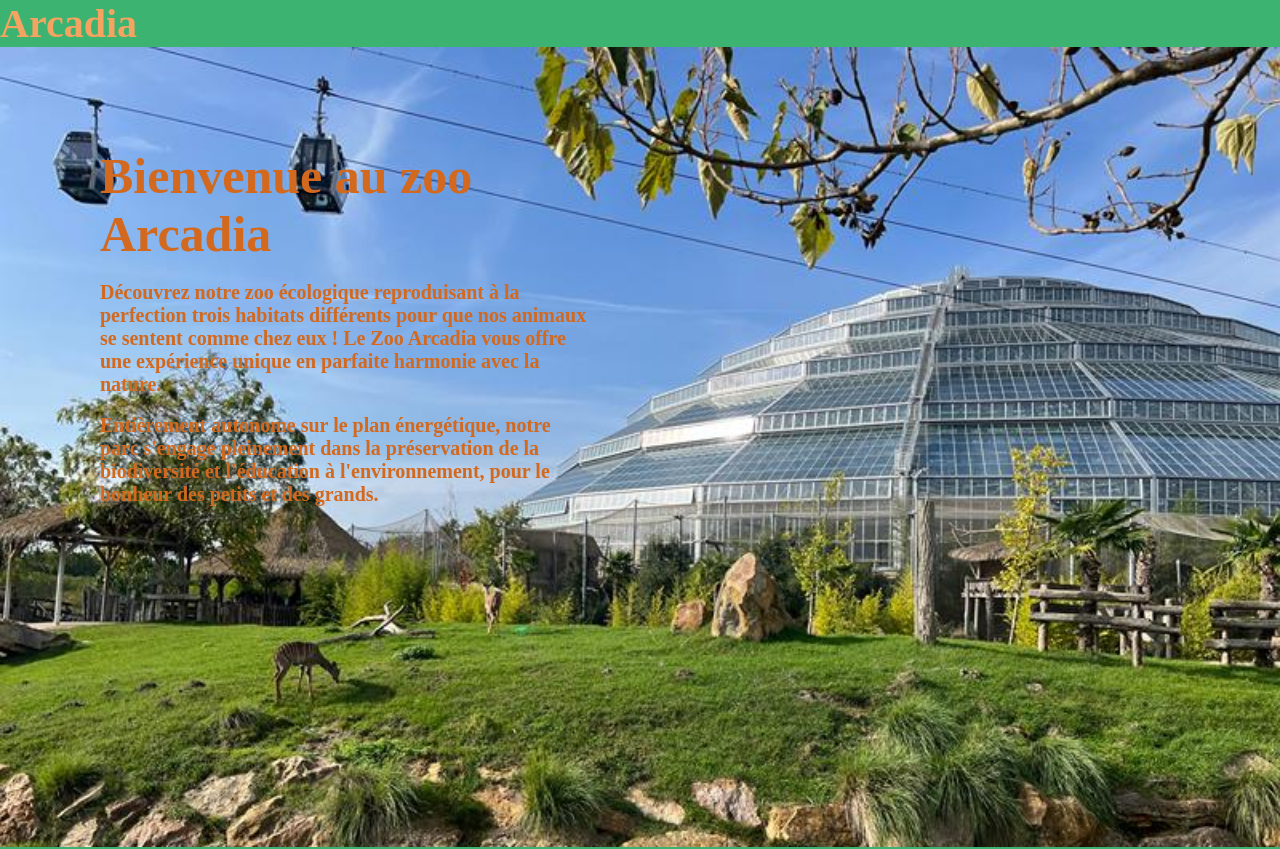
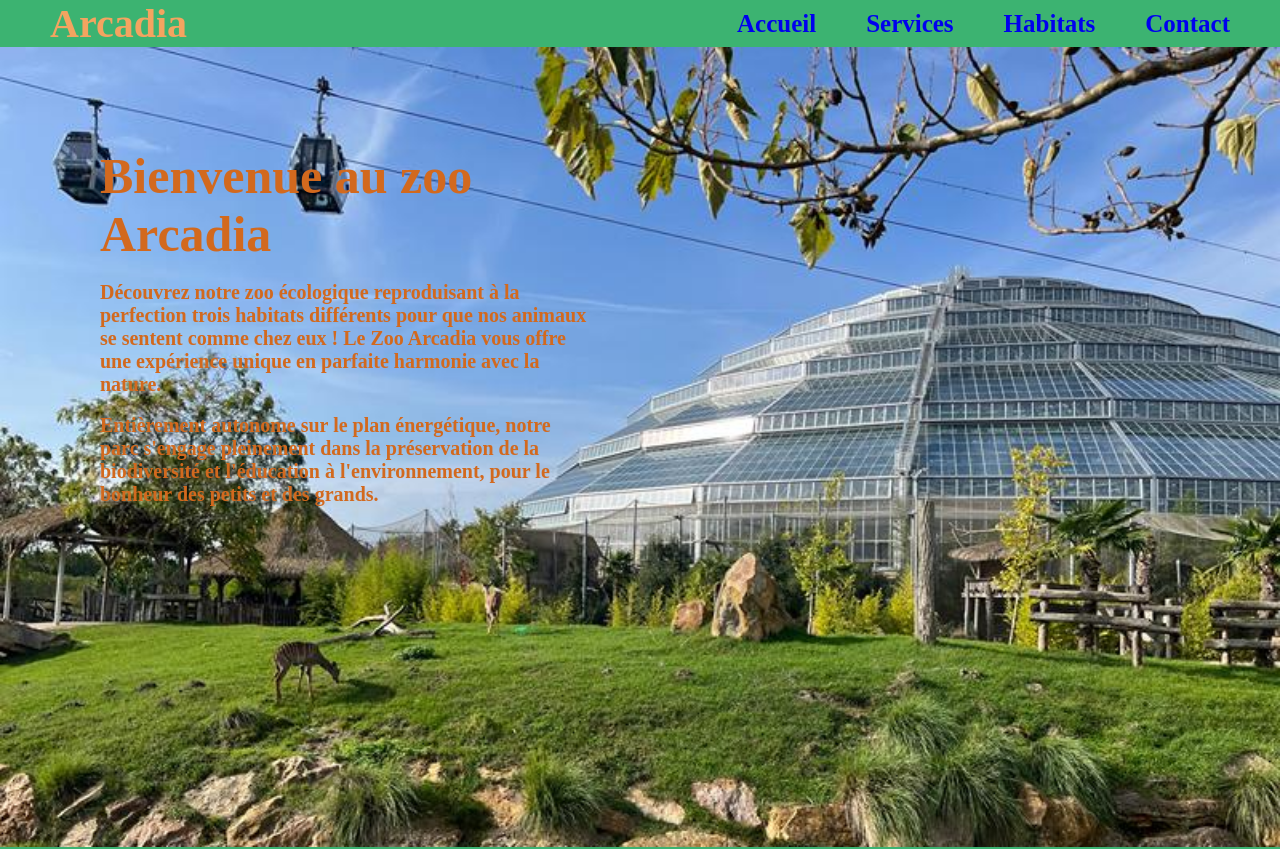
Before and after one commit to AnthonyFerreira91/Arcadia, a React (Vite) app: page / in a window 1280 px wide. Shown: the top 849 px of the page. Built offline with nearby package versions, Linux system fonts and the light colour scheme.

Commit message:
🚧 US2 : MENU > Header > Navbar > Add routes "Home", "Services", "Habitats" & "Contact"

```diff
--- a/src/components/ui/Header.tsx
+++ b/src/components/ui/Header.tsx
@@ -14,4 +14,8 @@ export default function Header() {
 const HeaderStyled = styled.header`
   background: ${theme.colors.primary};
   color: ${theme.colors.secondaire};
+  display: flex;
+  justify-content: space-between;
+  align-items: center;
+  padding: 0 5rem;
 `;
--- a/src/components/ui/Navbar.tsx
+++ b/src/components/ui/Navbar.tsx
@@ -1,7 +1,36 @@
+import { Link } from "react-router-dom";
 import styled from "styled-components";
+import { theme } from "../../theme/Theme";
 
 export default function Navbar() {
-  return <NavbarStyled></NavbarStyled>;
+  return (
+    <NavbarStyled>
+      <Link to="/">
+        <h3>Accueil</h3>
+      </Link>
+      <Link to="/services">
+        <h3>Services</h3>
+      </Link>
+      <Link to="/habitats">
+        <h3>Habitats</h3>
+      </Link>
+      <Link to="/contact">
+        <h3>Contact</h3>
+      </Link>
+    </NavbarStyled>
+  );
 }
 
-const NavbarStyled = styled.nav``;
+const NavbarStyled = styled.nav`
+  display: flex;
+  gap: 5rem;
+
+  > a {
+    text-decoration: none;
+
+    &:focus {
+      color: ${theme.colors.important};
+      border-bottom: 2px solid ${theme.colors.secondaire};
+    }
+  }
+`;
```
